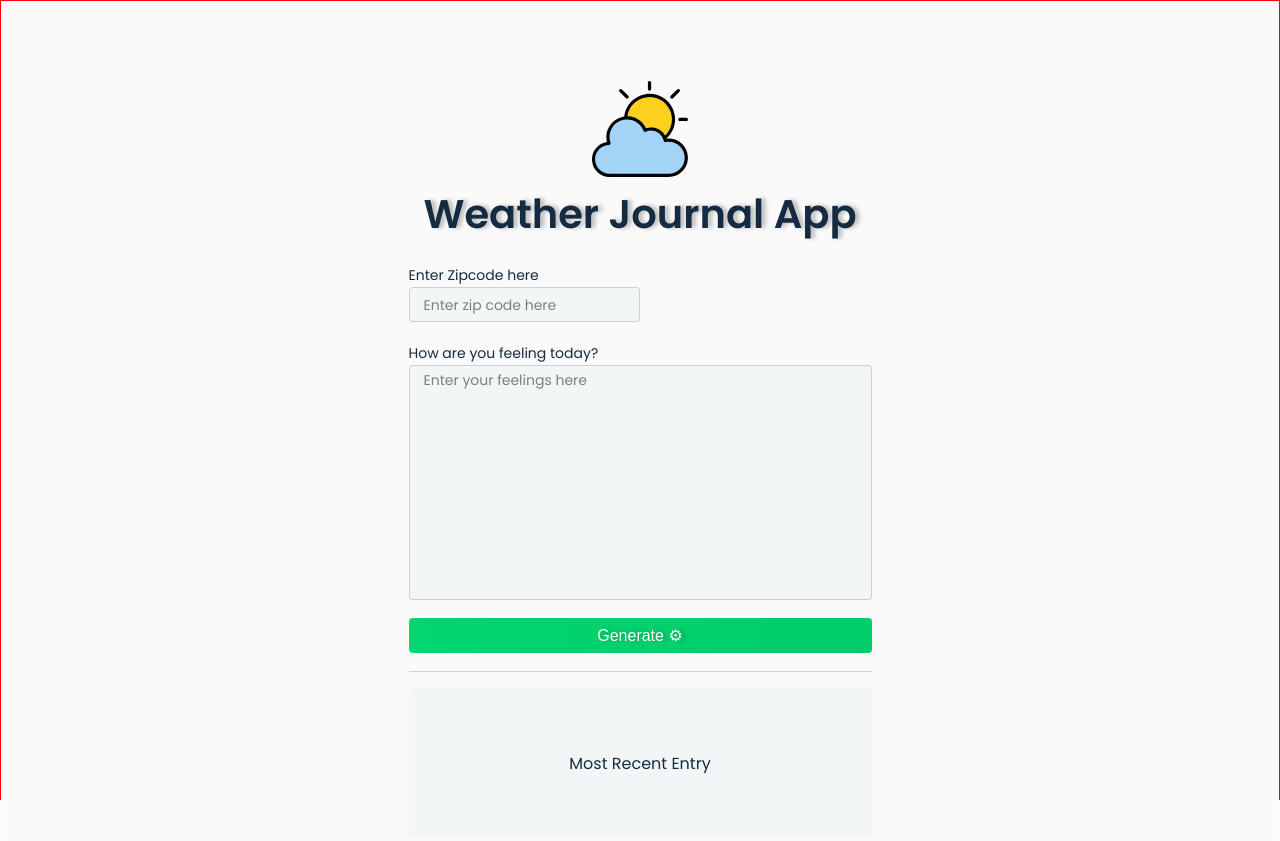
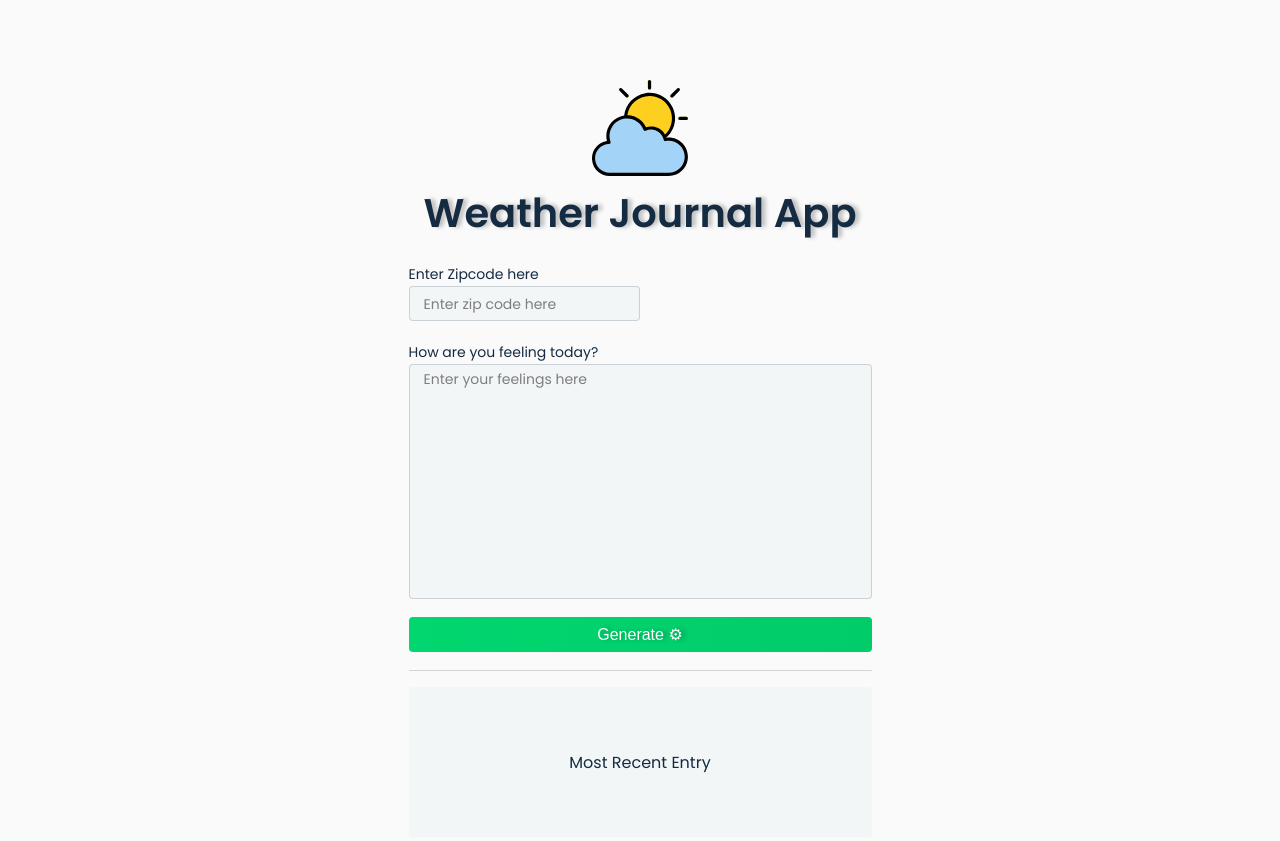
Before and after one commit to khaledMuhammad-dev/udacity-weather-journal-app, a website: page website/index.html in a window 1280 px wide. Drawn offline with Linux system fonts and the light colour scheme; a web font is replaced by a local one.

Commit message:
style: nothing changed

```diff
--- a/website/tooltip.css
+++ b/website/tooltip.css
@@ -1,9 +1,3 @@
-
-body {
-    border: 1px solid red;
-    height: 100vh;
-}
-
 .__tool__tip {
     min-height: 25px;
     background: #040F17;
@@ -14,12 +8,10 @@ body {
     position: absolute;
     align-items: center;
     font-size: 0.875rem;
-    /* text-transform: capitalize; */
     pointer-events: none;
     z-index: 10;
     transition: transform 150ms ease-in-out;
 }
-
 
 
 /* animate with transition */
@@ -37,37 +29,3 @@ body {
 .hide__tooltip {
     display: none;
 }
-
-/* .active__tooltip {
-    animation: fadeIn 1000ms ease-in-out forwards;
-}
-
-.exiting__tooltip {
-    animation: fadeOut 1000ms ease-in-out;
-} */
-
-/* @keyframes fadeIn {
-    0%{
-        visibility: hidden;
-        opacity: 0;
-        transform: translateY(75%);
-    }
-    100%{
-        visibility: visible;
-        opacity: 1;
-        transform: translateY(0);
-    }
-}
-
-@keyframes fadeOut {
-    from{
-        visibility: visible;
-        opacity: 1;
-        transform: translateY(0);
-    }
-    to{
-        visibility: hidden;
-        opacity: 0;
-        transform: translateY(75%);
-    } */
-/* } */
```
